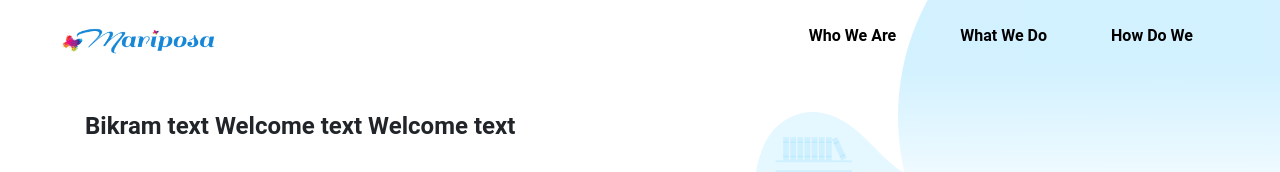
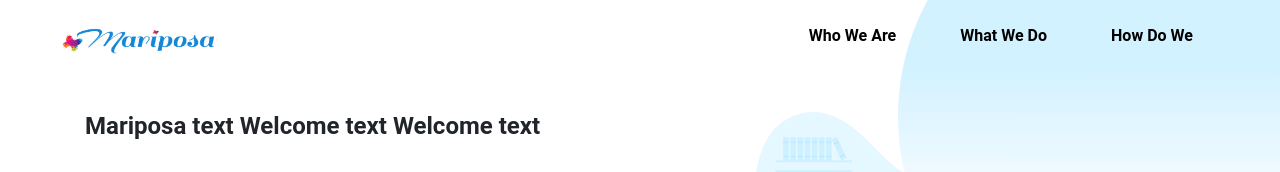
Before and after one commit to bikram-shaw/bootstrap, a plain HTML site: page index.html in a window 1280 px wide. Shown: the top 172 px of the page. Drawn offline with nearby package versions, Linux system fonts and the light colour scheme.

Commit message:
change in index file

```diff
--- a/index.html
+++ b/index.html
@@ -73,7 +73,7 @@ $(document).ready(function() {
 								<div class="container  mt-5 ">
 									<div class="row ">
 										<div class="col-sm-7">
-											<h4><b>Bikram text Welcome text Welcome text</b></h4><br>
+											<h4><b>Mariposa text Welcome text Welcome text</b></h4><br>
 												<h5 class="mb-5">
 Welcome text Welcome text Welcome text Welcome text Welcome text Welcome textWelcome text
  Welcome text Welcome text Welcome text Welcome text Welcome text Welcome text Welcome text Welcome text
```
